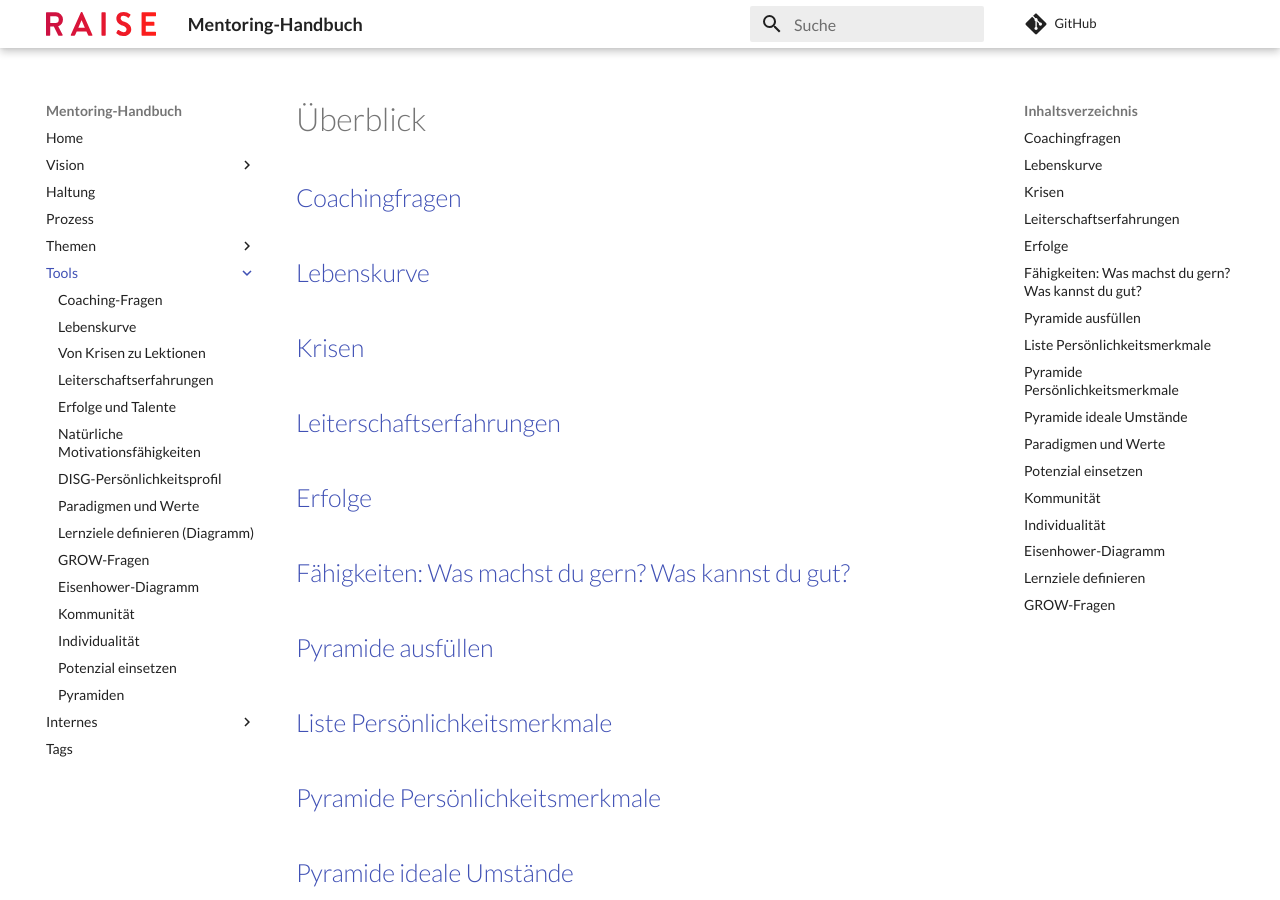
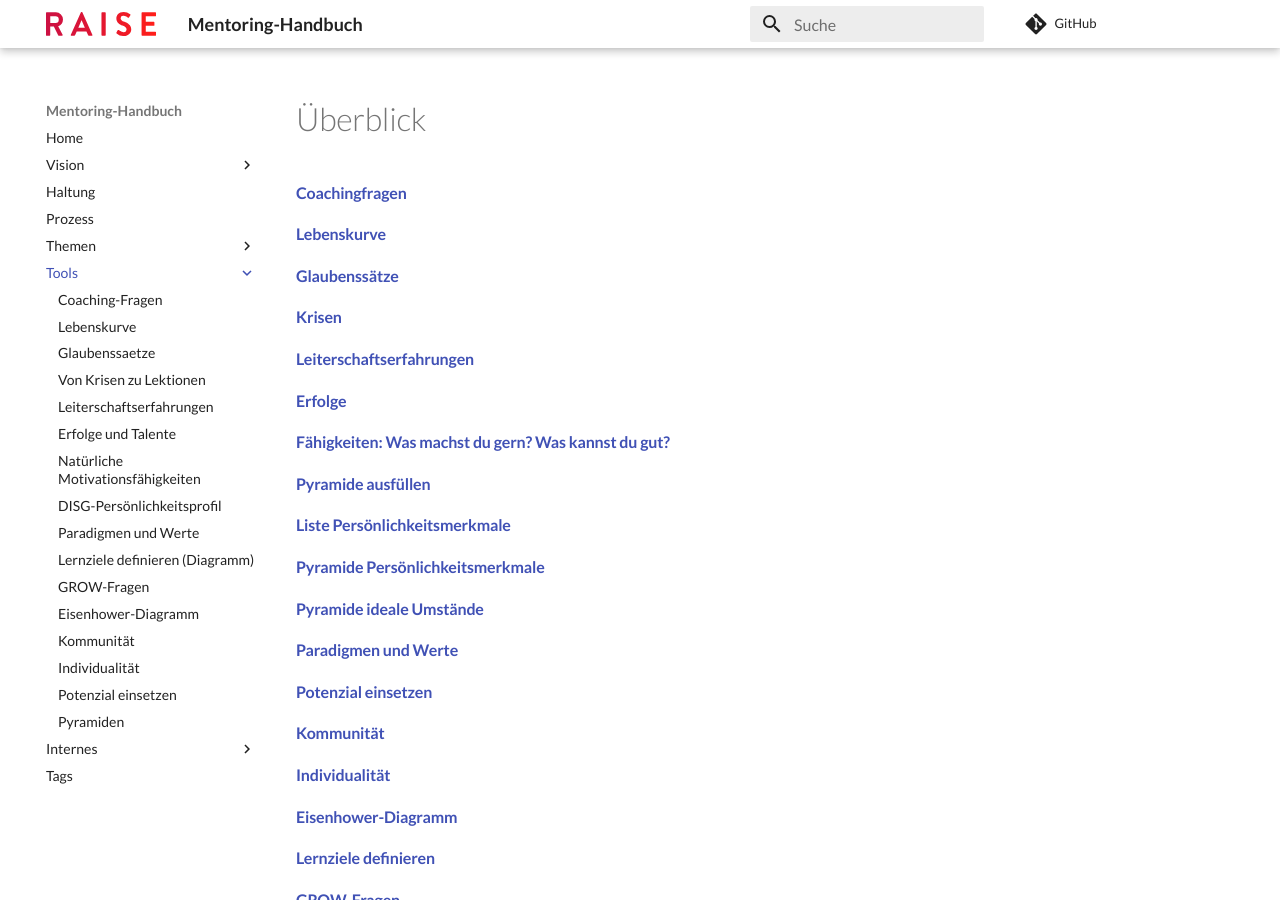
Before and after one commit to chbndrhnns/raise-mentoring-workbook, an MkDocs documentation site: the page built from docs/tools/index.md, in a window 1280 px wide and 900 px high. Built offline with MkDocs 1.6.1 and Material for MkDocs 9.7.7, drawn with Linux system fonts in a browser that asks for light colours; comment, search, counter and statistics services are not loaded.

Commit message:
feat: Glaubenssaetze Tool

```diff
--- a/docs/tools/index.md
+++ b/docs/tools/index.md
@@ -1,19 +1,20 @@
 # Überblick
 
-## [Coachingfragen](./coaching-fragen.md)
-## [Lebenskurve](./lebenskurve.md)
-## [Krisen](./krisen-lektionen.md)
-## [Leiterschaftserfahrungen](./leiterschaftserfahrungen.md)
-## [Erfolge](./erfolge-talente.md)
-## [Fähigkeiten: Was machst du gern? Was kannst du gut?](./motivationsfaehigkeiten.md)
-## [Pyramide ausfüllen](./pyramiden.md)
-## [Liste Persönlichkeitsmerkmale](./persoenlichkeitsprofil-liste.md)
-## [Pyramide Persönlichkeitsmerkmale](./pyramiden.md)
-## [Pyramide ideale Umstände](./pyramiden.md)
-## [Paradigmen und Werte](./paradigmen-werte.md)
-## [Potenzial einsetzen](./potential-einsetzen.md)
-## [Kommunität](./kommunitaet.md)
-## [Individualität](./individualitaet.md)
-## [Eisenhower-Diagramm](./eisenhower-diagramm.md)
-## [Lernziele definieren](./lernziele-definieren.md)
-## [GROW-Fragen](./grow-fragen.md)
+#### [Coachingfragen](./coaching-fragen.md)
+#### [Lebenskurve](./lebenskurve.md)
+#### [Glaubenssätze](./glaubenssaetze.md)
+#### [Krisen](./krisen-lektionen.md)
+#### [Leiterschaftserfahrungen](./leiterschaftserfahrungen.md)
+#### [Erfolge](./erfolge-talente.md)
+#### [Fähigkeiten: Was machst du gern? Was kannst du gut?](./motivationsfaehigkeiten.md)
+#### [Pyramide ausfüllen](./pyramiden.md)
+#### [Liste Persönlichkeitsmerkmale](./persoenlichkeitsprofil-liste.md)
+#### [Pyramide Persönlichkeitsmerkmale](./pyramiden.md)
+#### [Pyramide ideale Umstände](./pyramiden.md)
+#### [Paradigmen und Werte](./paradigmen-werte.md)
+#### [Potenzial einsetzen](./potential-einsetzen.md)
+#### [Kommunität](./kommunitaet.md)
+#### [Individualität](./individualitaet.md)
+#### [Eisenhower-Diagramm](./eisenhower-diagramm.md)
+#### [Lernziele definieren](./lernziele-definieren.md)
+#### [GROW-Fragen](./grow-fragen.md)
--- a/mkdocs.yml
+++ b/mkdocs.yml
@@ -56,6 +56,7 @@ nav:
     - ./tools/index.md
     - ./tools/coaching-fragen.md
     - ./tools/lebenskurve.md
+    - ./tools/glaubenssaetze.md
     - ./tools/krisen-lektionen.md
     - ./tools/leiterschaftserfahrungen.md
     - ./tools/erfolge-talente.md
```
Also changed, not shown: docs/themen/glaubenssaetze.md (+2 -4 lines), docs/tools/glaubenssaetze.md (added, +85 -0 lines).
